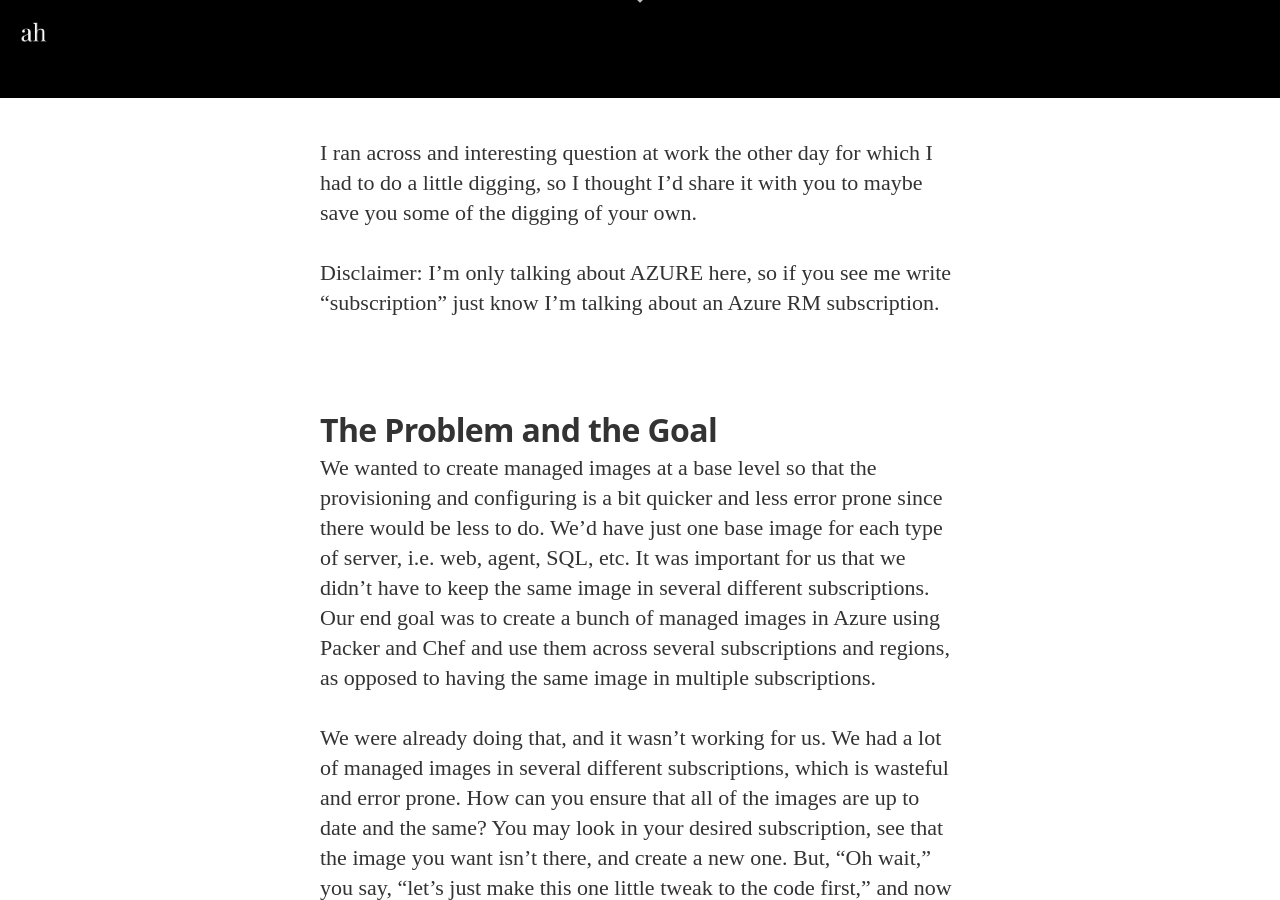
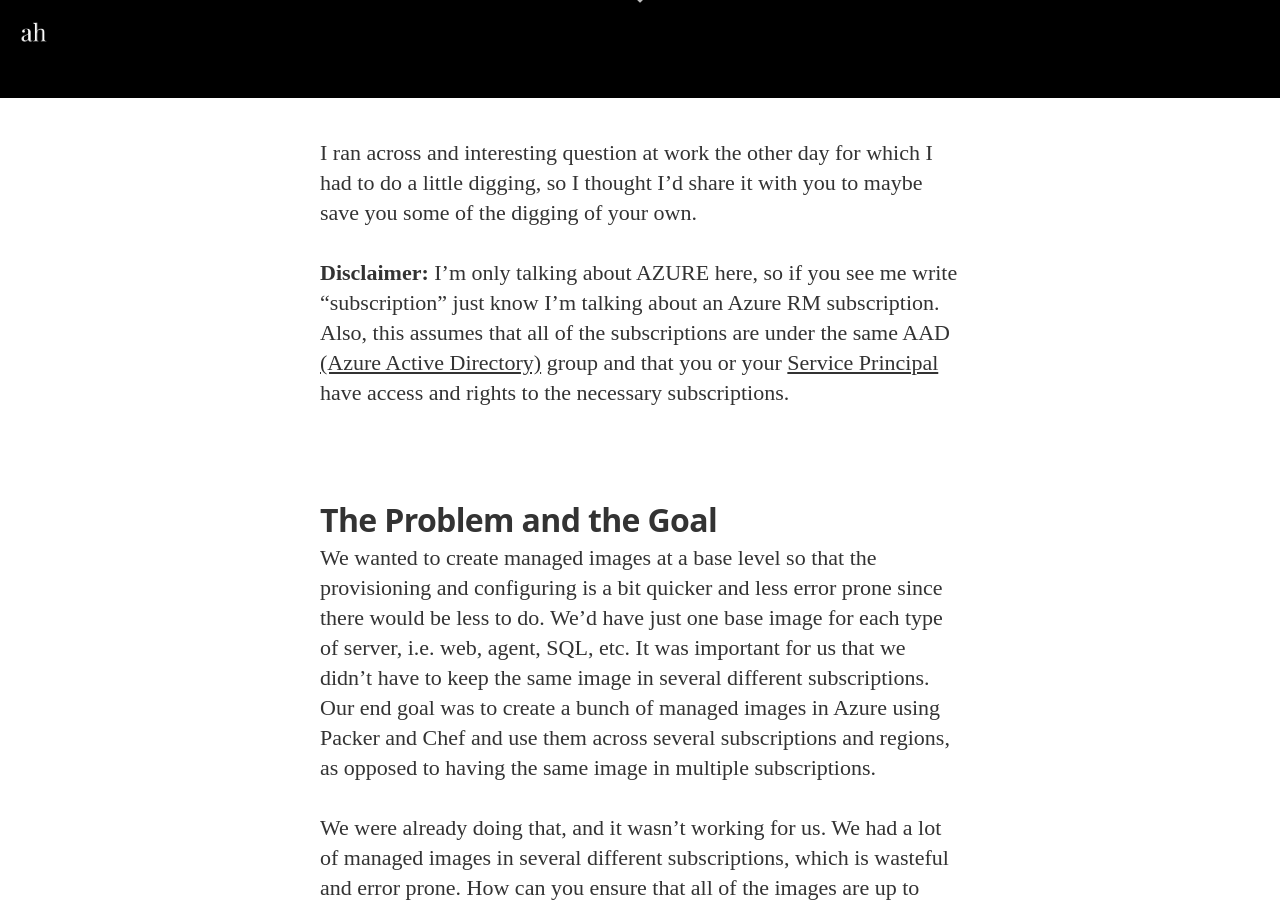
Before and after one commit to anniehedgpeth/anniehedgpeth.github.io, a Jekyll site: the page built from _posts/2018-09-23-azure-managed-images.md, in a window 1280 px wide and 900 px high, scrolled down 802 px. Built offline with Jekyll 4.4.1, drawn with Linux system fonts in a browser that asks for light colours; nearby versions of some CDN libraries; some web fonts are replaced; some of the changed text lies outside the part shown.

Commit message:
further sub clarification

```diff
--- a/_posts/2018-09-23-azure-managed-images.md
+++ b/_posts/2018-09-23-azure-managed-images.md
@@ -9,7 +9,7 @@ image2: /assets/article_images/2018-09-23-managed-images/2018-09-23-managed-imag
 ---
 I ran across and interesting question at work the other day for which I had to do a little digging, so I thought I'd share it with you to maybe save you some of the digging of your own.
 
-Disclaimer: I'm only talking about AZURE here, so if you see me write "subscription" just know I'm talking about an Azure RM subscription.
+**Disclaimer:** I'm only talking about AZURE here, so if you see me write "subscription" just know I'm talking about an Azure RM subscription. Also, this assumes that all of the subscriptions are under the same AAD [(Azure Active Directory)](https://www.googleadservices.com/pagead/aclk?sa=L&ai=DChcSEwji4t7rvdbdAhWXVw0KHdDkBnkYABAAGgJxYg&ohost=www.google.com&cid=CAESQeD2PH4wHnpZykrCS1AHYXFBpYP7yBGgLS7gu5xsKLi9XOAWHRtj7_3RcCKelJEoFJ6t5nH-o-agHVvInP1yAE4n&sig=AOD64_3D8HbbMxK7ebZZMwHLHDISMcbCXA&q=&ved=2ahUKEwjuntjrvdbdAhUCoVMKHV_7BhsQ0Qx6BAgCEAI&adurl=) group and that you or your [Service Principal](https://docs.microsoft.com/en-us/powershell/azure/create-azure-service-principal-azureps) have access and rights to the necessary subscriptions.
 
 # The Problem and the Goal
 
@@ -34,6 +34,8 @@ This is an important distinction because they are not interchangeable and what y
 > A Snapshot contains an OS disk, which is already provisioned. It is similar to a disk today in that it is “ready-to-use”, but unlike a disk, the VHDs of a Snapshot are treated as read-only and copied when deploying a new virtual machine. A snapshot is a copy of the virtual machine's disk file at a given point in time, meant to be used to deploy a VM to a good known point in time, such as check pointing a developer machine, before performing a task which may go wrong and render the virtual machine useless.
 
 I thought she did a great job describing the difference, and Microsoft should use it for their documentation, but I digress.
+
+So if the snapshot isn't generalized, then that means that you can't do certain things that you might want to do with an image, like change the hostname. It's not generic enough like an image is.
 
 What I will be discussing in this post is definitely "Managed Images" not "Snapshots". As a freebie, though, I can tell you that Snapshots seem much easier to move around. The PowerShell module “AzureRmSnapshot” will work for moving snapshots across regions and subscriptions. Likewise, there is a PowerShell module for copying managed disks, as well, but I have yet to find one for managed images without the OS disk (more on that later).
 
```
Also changed, not shown: other parts of _posts/2018-09-23-azure-managed-images.md (+1 -0 lines).
